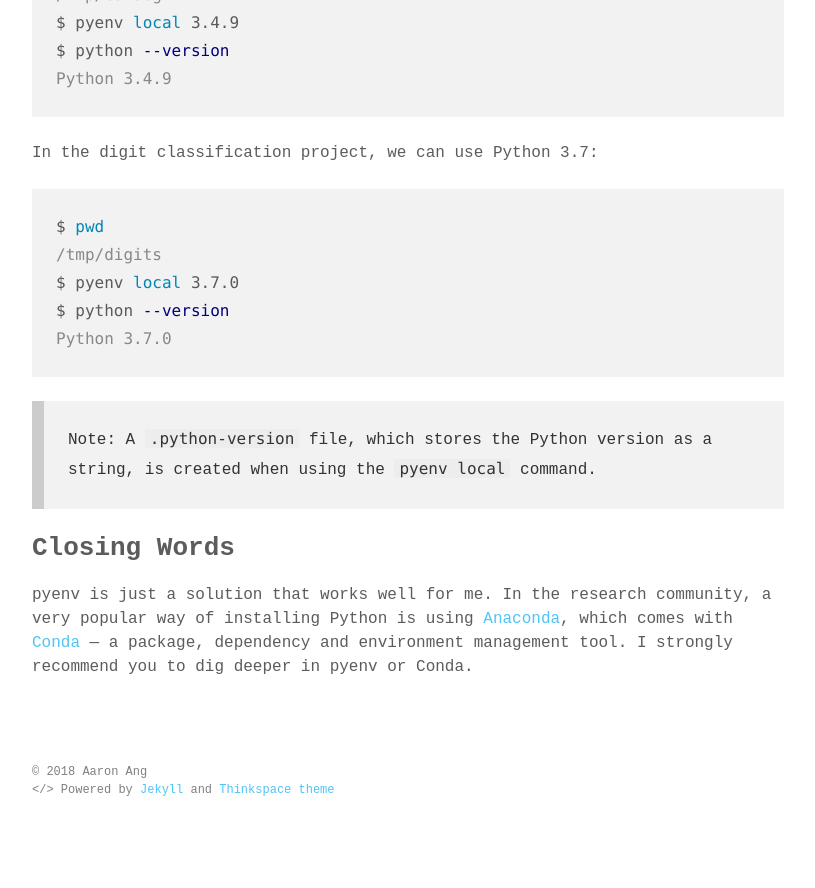
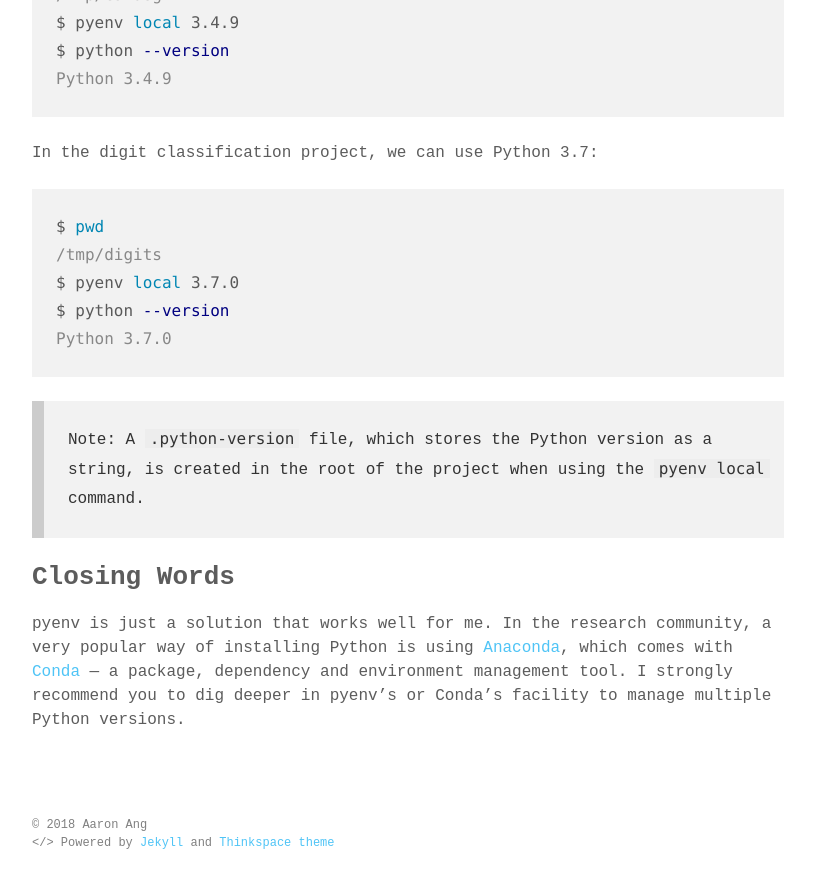
Before and after one commit to aaronang/aaronang.github.io, a Jekyll site: the page built from _posts/2018-09-22-simple-python-version-management.md, in a window 1280 px wide and 900 px high, scrolled down 2114 px. Shown: the top 888 px of the window, without its empty margins (232-1047 px from the left). Built offline with Jekyll 4.4.1, drawn with Linux system fonts in a browser that asks for light colours; some web fonts are replaced; before the commit the page ends 2961 px from its top, so only the background shows below that.

Commit message:
Improve sentences in "Simple Python Version Management"

````diff
--- a/_posts/2018-09-22-managing-multiple-python-versions.md
+++ b/_posts/2018-09-22-simple-python-version-management.md
@@ -95,7 +95,7 @@ Python 3.7.0
 ```
 
 > Note: A `.python-version` file, which stores the Python version as a string,
-> is created when using the `pyenv local` command.
+> is created in the root of the project when using the `pyenv local` command.
 
 ## Closing Words
 
@@ -103,4 +103,5 @@ pyenv is just a solution that works well for me. In the research community, a
 very popular way of installing Python is using
 [Anaconda](https://www.anaconda.com/), which comes with
 [Conda](https://conda.io/docs/) --- a package, dependency and environment
-management tool. I strongly recommend you to dig deeper in pyenv or Conda.
+management tool. I strongly recommend you to dig deeper in pyenv's or Conda's
+facility to manage multiple Python versions.
````
